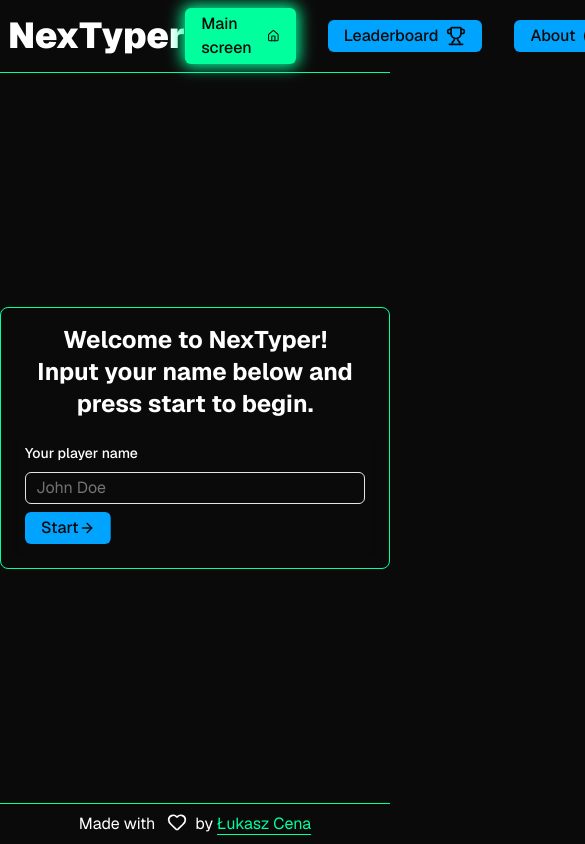
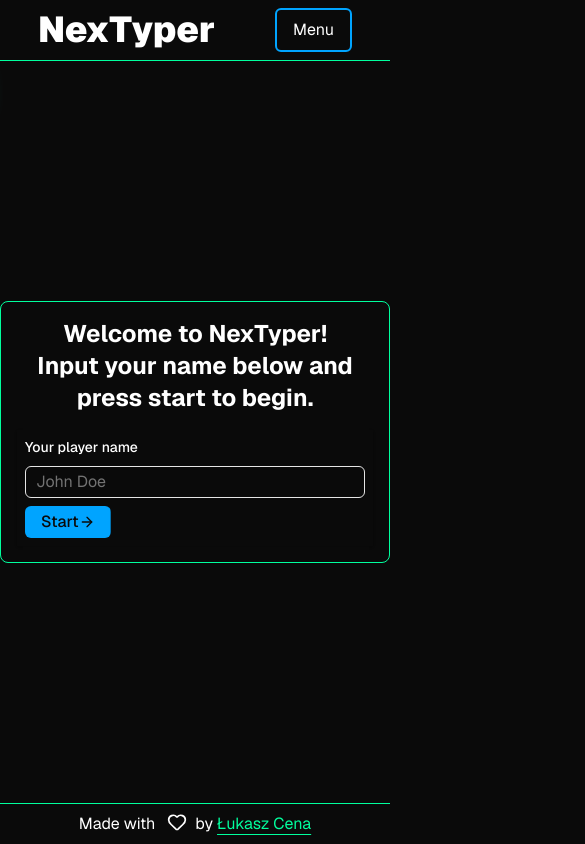
Before and after one commit to LukCen/nextyper, a Next.js app: page / in a window 390 px wide. Shown: the top 844 px of the page, 585 px wide, since content can reach past the window. Built offline with nearby package versions, Linux system fonts and the light colour scheme.

Commit message:
mobile menu added wit button

```diff
--- a/app/components/NavBar.tsx
+++ b/app/components/NavBar.tsx
@@ -3,6 +3,7 @@
 import { House, Info, Trophy } from "lucide-react"
 import Link from "next/link"
 import { usePathname } from "next/navigation"
+import { useState } from "react"
 
 const links =
   [
@@ -15,8 +16,11 @@ const links =
 
 const NavBar = () => {
   const pathname = usePathname()
+  const [menuIsVisible, setMenuIsVisible] = useState(false);
   return (
-    <nav className="flex items-center justify-around w-screen border-b-1 border-neon-green p-2">
+    // desktop
+    <>
+      <nav className="hidden lg:flex items-center justify-around w-screen border-b-1 border-neon-green p-2">
         <span className="font-black text-4xl">NexTyper</span>
         <ul className="flex justify-center gap-8">
           {links.map(({ text, pathName, href, icon: Icon, key }) =>
@@ -29,6 +33,24 @@ const NavBar = () => {
           )}
         </ul>
       </nav>
+      {/* mobile */}
+      <nav className="flex lg:hidden items-center justify-around w-screen border-b-1 border-neon-green p-2 relative">
+        <span className="font-black text-4xl">NexTyper</span>
+        <button onClick={() => setMenuIsVisible(!menuIsVisible)} className="border-2 border-dark-ice rounded-sm px-4 py-2">Menu</button>
+        <ul className={`absolute flex flex-col bg-background justify-center gap-8 py-4 px-2 border-b-1 border-l-1 border-t-1 border-neon-green top-full ${menuIsVisible === true ? "right-0" : "right-100"}`}>
+          {links.map(({ text, pathName, href, icon: Icon, key }) =>
+            <li className="flex items-center justify-center " key={key}>
+              <Link className={`flex items-center text-background justify-center min-w-full gap-2 px-4 py-1 rounded-sm font-medium ${pathname === pathName ? "bg-neon-green shadow-[0px_0px_15px_3px_var(--color-neon-green)]" : "color-slide color-slide-blue-blue"}`} href={href}>
+                {text}
+                <Icon size={20} />
+              </Link>
+            </li>
+          )}
+        </ul>
+      </nav>
+    </>
+
+
   )
 }
 
```
Lines whose indentation alone changed are shown as unchanged.
